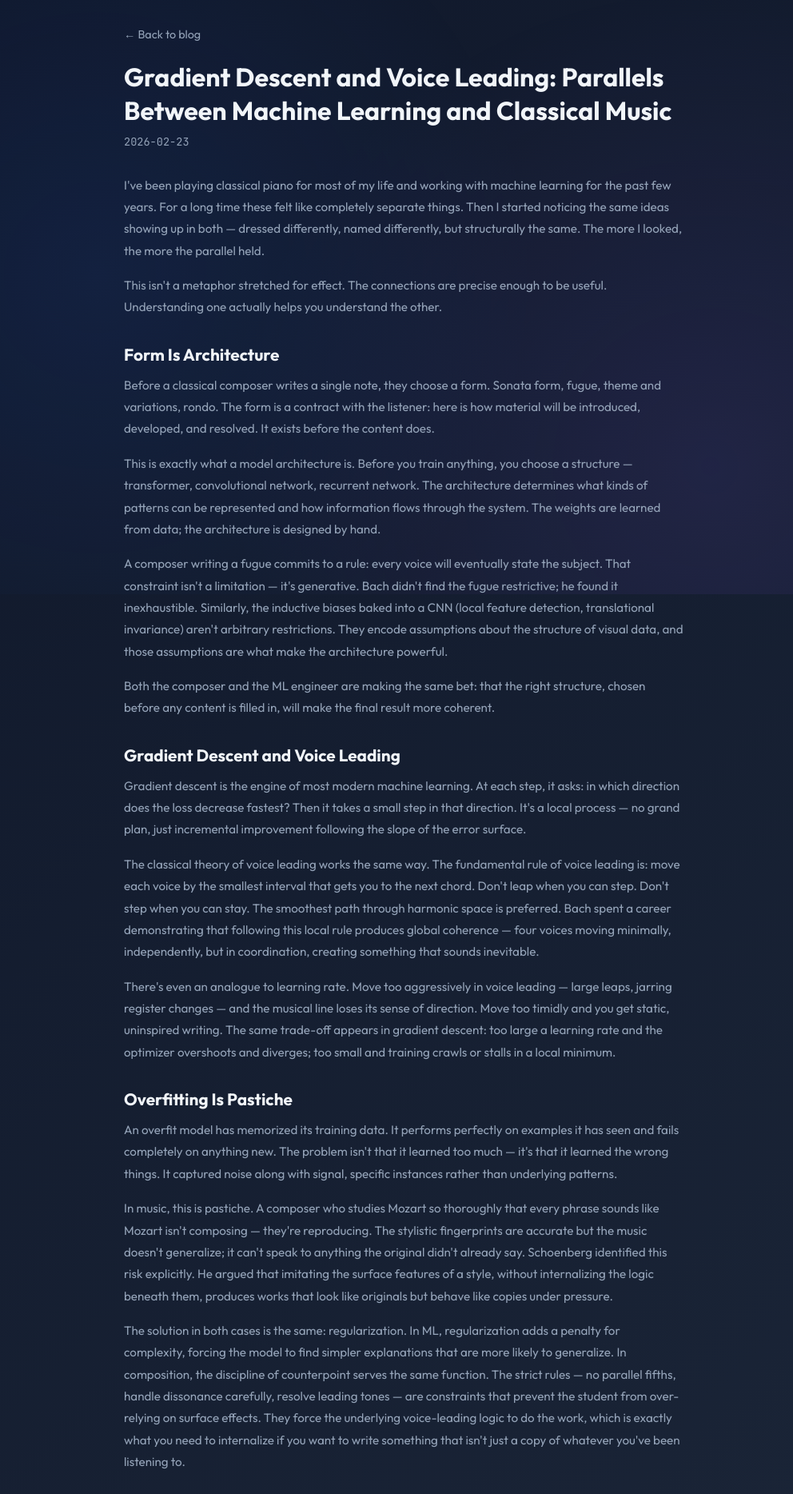
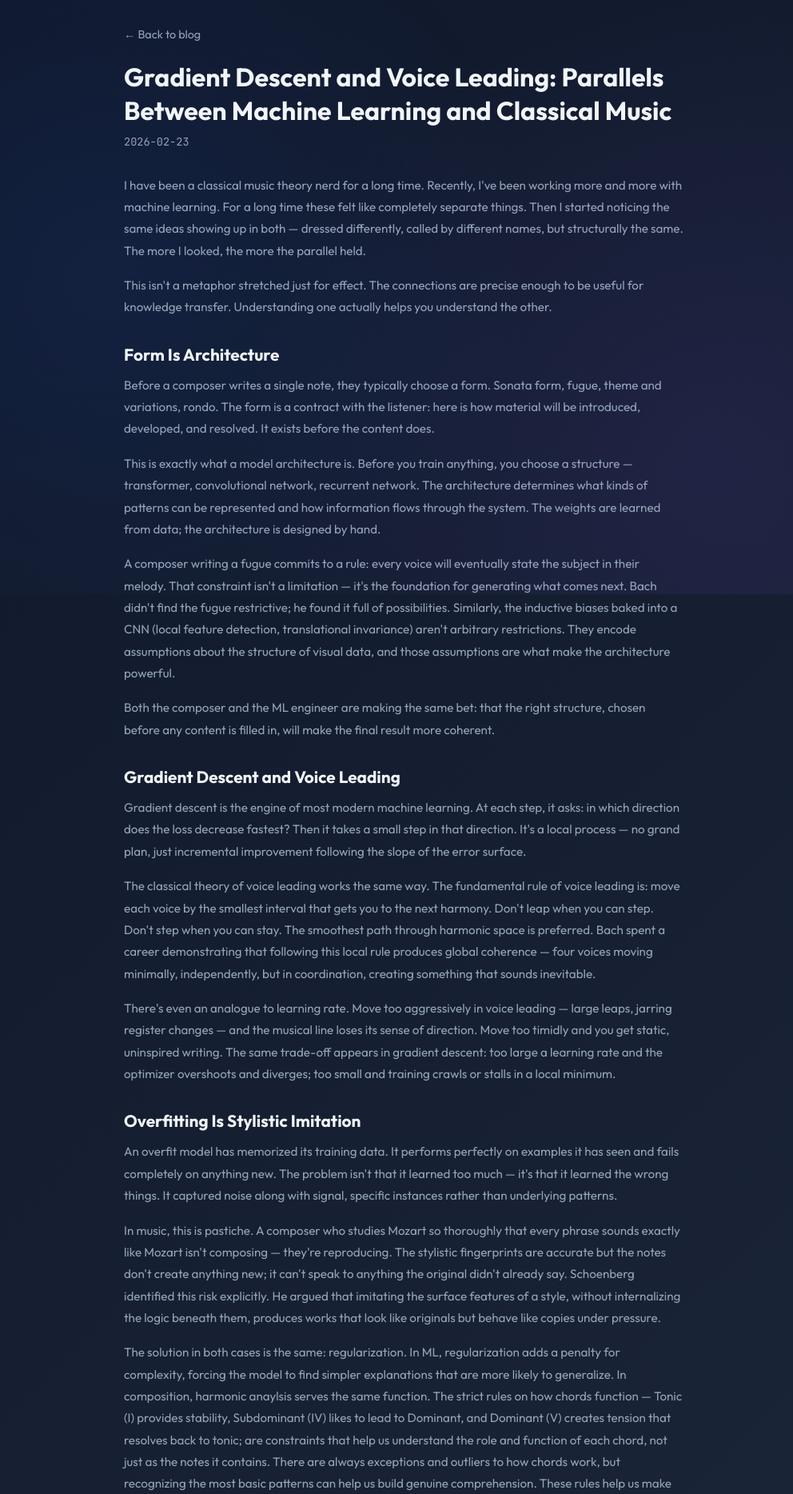
Before and after one commit to ZacStryker/portfolio, a Flask app: page /blog/ml-and-classical-music/ in a window 1280 px wide. Shown: the part 57-1925 px from the top of the page at 80% size, without its empty margins (135-1127 px from the left). Run offline with Flask 3, Linux system fonts and the light colour scheme.

Commit message:
Revisions on ml-and-classical-music blog post

```diff
--- a/templates/blog/ml-and-classical-music.html
+++ b/templates/blog/ml-and-classical-music.html
@@ -11,17 +11,17 @@
     </div>
 
     <div class="post-body">
-        <p>I've been playing classical piano for most of my life and working with machine learning for the past few years. For a long time these felt like completely separate things. Then I started noticing the same ideas showing up in both &mdash; dressed differently, named differently, but structurally the same. The more I looked, the more the parallel held.</p>
+        <p>I have been a classical music theory nerd for a long time. Recently, I've been working more and more with machine learning. For a long time these felt like completely separate things. Then I started noticing the same ideas showing up in both &mdash; dressed differently, called by different names, but structurally the same. The more I looked, the more the parallel held.</p>
 
-        <p>This isn't a metaphor stretched for effect. The connections are precise enough to be useful. Understanding one actually helps you understand the other.</p>
+        <p>This isn't a metaphor stretched just for effect. The connections are precise enough to be useful for knowledge transfer. Understanding one actually helps you understand the other.</p>
 
         <h2>Form Is Architecture</h2>
 
-        <p>Before a classical composer writes a single note, they choose a form. Sonata form, fugue, theme and variations, rondo. The form is a contract with the listener: here is how material will be introduced, developed, and resolved. It exists before the content does.</p>
+        <p>Before a composer writes a single note, they typically choose a form. Sonata form, fugue, theme and variations, rondo. The form is a contract with the listener: here is how material will be introduced, developed, and resolved. It exists before the content does.</p>
 
         <p>This is exactly what a model architecture is. Before you train anything, you choose a structure &mdash; transformer, convolutional network, recurrent network. The architecture determines what kinds of patterns can be represented and how information flows through the system. The weights are learned from data; the architecture is designed by hand.</p>
 
-        <p>A composer writing a fugue commits to a rule: every voice will eventually state the subject. That constraint isn't a limitation &mdash; it's generative. Bach didn't find the fugue restrictive; he found it inexhaustible. Similarly, the inductive biases baked into a CNN (local feature detection, translational invariance) aren't arbitrary restrictions. They encode assumptions about the structure of visual data, and those assumptions are what make the architecture powerful.</p>
+        <p>A composer writing a fugue commits to a rule: every voice will eventually state the subject in their melody. That constraint isn't a limitation &mdash; it's the foundation for generating what comes next. Bach didn't find the fugue restrictive; he found it full of possibilities. Similarly, the inductive biases baked into a CNN (local feature detection, translational invariance) aren't arbitrary restrictions. They encode assumptions about the structure of visual data, and those assumptions are what make the architecture powerful.</p>
 
         <p>Both the composer and the ML engineer are making the same bet: that the right structure, chosen before any content is filled in, will make the final result more coherent.</p>
 
@@ -29,33 +29,31 @@
 
         <p>Gradient descent is the engine of most modern machine learning. At each step, it asks: in which direction does the loss decrease fastest? Then it takes a small step in that direction. It's a local process &mdash; no grand plan, just incremental improvement following the slope of the error surface.</p>
 
-        <p>The classical theory of voice leading works the same way. The fundamental rule of voice leading is: move each voice by the smallest interval that gets you to the next chord. Don't leap when you can step. Don't step when you can stay. The smoothest path through harmonic space is preferred. Bach spent a career demonstrating that following this local rule produces global coherence &mdash; four voices moving minimally, independently, but in coordination, creating something that sounds inevitable.</p>
+        <p>The classical theory of voice leading works the same way. The fundamental rule of voice leading is: move each voice by the smallest interval that gets you to the next harmony. Don't leap when you can step. Don't step when you can stay. The smoothest path through harmonic space is preferred. Bach spent a career demonstrating that following this local rule produces global coherence &mdash; four voices moving minimally, independently, but in coordination, creating something that sounds inevitable.</p>
 
         <p>There's even an analogue to learning rate. Move too aggressively in voice leading &mdash; large leaps, jarring register changes &mdash; and the musical line loses its sense of direction. Move too timidly and you get static, uninspired writing. The same trade-off appears in gradient descent: too large a learning rate and the optimizer overshoots and diverges; too small and training crawls or stalls in a local minimum.</p>
 
-        <h2>Overfitting Is Pastiche</h2>
+        <h2>Overfitting Is Stylistic Imitation</h2>
 
         <p>An overfit model has memorized its training data. It performs perfectly on examples it has seen and fails completely on anything new. The problem isn't that it learned too much &mdash; it's that it learned the wrong things. It captured noise along with signal, specific instances rather than underlying patterns.</p>
 
-        <p>In music, this is pastiche. A composer who studies Mozart so thoroughly that every phrase sounds like Mozart isn't composing &mdash; they're reproducing. The stylistic fingerprints are accurate but the music doesn't generalize; it can't speak to anything the original didn't already say. Schoenberg identified this risk explicitly. He argued that imitating the surface features of a style, without internalizing the logic beneath them, produces works that look like originals but behave like copies under pressure.</p>
+        <p>In music, this is pastiche. A composer who studies Mozart so thoroughly that every phrase sounds exactly like Mozart isn't composing &mdash; they're reproducing. The stylistic fingerprints are accurate but the notes don't create anything new; it can't speak to anything the original didn't already say. Schoenberg identified this risk explicitly. He argued that imitating the surface features of a style, without internalizing the logic beneath them, produces works that look like originals but behave like copies under pressure.</p>
 
-        <p>The solution in both cases is the same: regularization. In ML, regularization adds a penalty for complexity, forcing the model to find simpler explanations that are more likely to generalize. In composition, the discipline of counterpoint serves the same function. The strict rules &mdash; no parallel fifths, handle dissonance carefully, resolve leading tones &mdash; are constraints that prevent the student from over-relying on surface effects. They force the underlying voice-leading logic to do the work, which is exactly what you need to internalize if you want to write something that isn't just a copy of whatever you've been listening to.</p>
+        <p>The solution in both cases is the same: regularization. In ML, regularization adds a penalty for complexity, forcing the model to find simpler explanations that are more likely to generalize. In composition, harmonic anaylsis serves the same function. The strict rules on how chords function &mdash; Tonic (I) provides stability, Subdominant (IV) likes to lead to Dominant, and Dominant (V) creates tension that resolves back to tonic; are constraints that help us understand the role and function of each chord, not just as the notes it contains. There are always exceptions and outliers to how chords work, but recognizing the most basic patterns can help us build genuine comprehension. These rules help us make correlations between sections, which is exactly what you need to internalize if you want to write something that isn't just a copy of whatever you've been listening to.</p>
 
-        <h2>Attention and Motivic Memory</h2>
+        <h2>Attention and Thematic Development</h2>
 
         <p>The attention mechanism, which underlies transformers, allows every element in a sequence to attend to every other element. When processing a word, the model can draw on context from anywhere in the input &mdash; the beginning, the end, wherever the relevant signal is. This long-range dependency is what makes transformers so effective at language: meaning often depends on something said far earlier in the text.</p>
 
-        <p>Classical music solves the same problem through motivic development. A motif introduced in the first bars of a symphony &mdash; Beethoven's four-note opening in the Fifth, say &mdash; reappears transformed throughout the entire work. The listener's memory holds it, and each reappearance creates a connection across time. The development section of sonata form is essentially a system for generating long-range coherence: taking material from the exposition, subjecting it to harmonic and rhythmic transformation, and returning to it resolved in the recapitulation.</p>
+        <p>Classical music solves the same problem through thematic development. A motif introduced in the first bars of a symphony &mdash; Beethoven's four-note opening in the Fifth, for instance &mdash; reappears transformed throughout the entire work. The listener's memory holds it, and each reappearance creates a connection across time. A sonata's development section is essentially a system for generating long-range coherence: taking material from the exposition, subjecting it to harmonic and rhythmic transformation, and returning to it resolved in the recapitulation.</p>
 
-        <p>Both attention and motivic development are mechanisms for making distant parts of a sequence relevant to each other. Both are answers to the same problem: how do you build something extended and internally coherent when local context alone isn't enough?</p>
+        <p>Both attention and thematic development are mechanisms for making distant parts of a sequence relevant to each other. Both are answers to the same problem: how do you build something extended and internally coherent when local context alone isn't enough?</p>
 
         <h2>What the Parallel Reveals</h2>
 
-        <p>I don't think this is a coincidence. Both classical composition and machine learning are fundamentally about the same thing: finding structure in complex spaces under uncertainty. A composer searches the space of possible note sequences for ones that satisfy aesthetic constraints. A learning algorithm searches a parameter space for configurations that minimize loss on a distribution of examples. The spaces are different, the constraints are different, but the search problem is structurally similar.</p>
+        <p>Both music theory and machine learning are fundamentally about the same thing: finding structure in complex spaces under uncertainty. A composer searches the space of possible note sequences for ones that satisfy aesthetic constraints. A learning algorithm searches a parameter space for configurations that minimize loss on a distribution of examples. The spaces are different, the constraints are different, but the search problem is structurally similar.</p>
 
-        <p>What I find useful about the parallel is that each tradition has developed different intuitions for the same underlying challenges. ML offers precise mathematical language for things music teachers communicate through rules of thumb. Music offers centuries of case studies in what makes structured systems expressive versus rigid, memorable versus forgettable.</p>
-
-        <blockquote><p>The most interesting thing about counterpoint rules isn't that they're restrictive &mdash; it's that following them consistently produces something that sounds free. That tension is worth thinking about.</p></blockquote>
+        <p>What I find most interesting about the parallel is that each school of thought has developed different solutions for the same underlying challenges. ML offers precise mathematical language for things music teachers communicate through rules of thumb. Music offers centuries of case studies in what makes structured systems expressive versus rigid, memorable versus forgettable.</p>
 
         <p>Gradient descent doesn't know it's doing voice leading. Bach didn't know he was doing optimization. But the logic connecting them is real, and noticing it makes both a little clearer.</p>
     </div>
```
